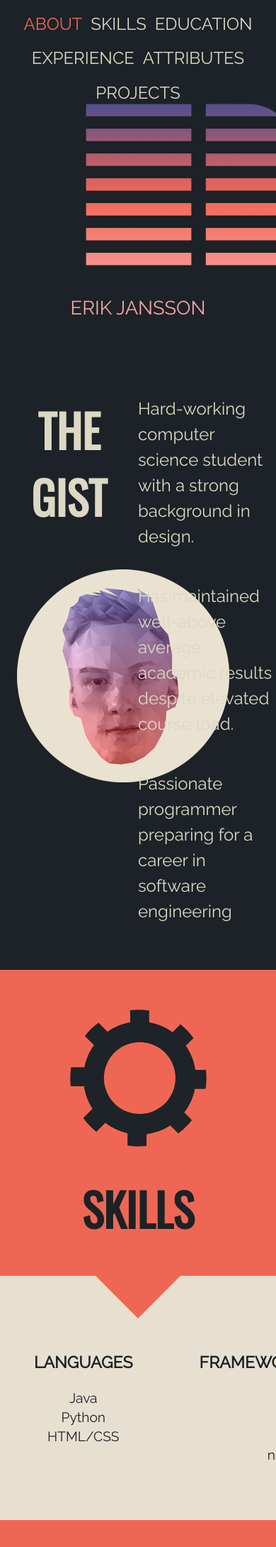
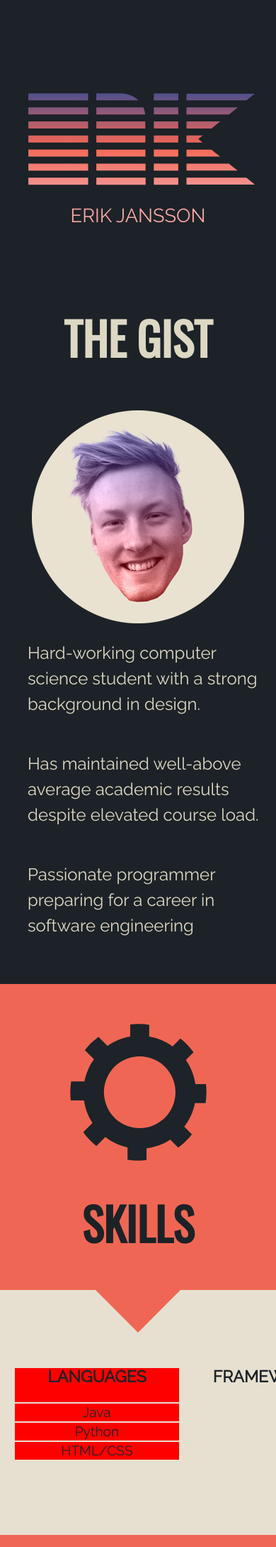
Before and after one commit to iyor/venndev, a Flask app: page /cv in a window 390 px wide; the page is wider, and only the part inside the window is pictured. Shown: the top 2179 px of that part at 71% size. Run offline with Flask 2, Linux system fonts and the light colour scheme; some libraries are stand-ins or nearby versions.

Commit message:
Added new picture and mobile version almost complete

```diff
--- a/app/static/css/cv.css
+++ b/app/static/css/cv.css
@@ -26,13 +26,15 @@ nav a.active, nav a:hover {
     color: #EF6754;
 }
 img {
-	max-width: 100%;}
+	max-width: 100%;
+}
 h1 {
 	display: none;
 }
 #logo {
 	margin-bottom: -1.2em;
 	padding-top: 7em;
+	max-width: 100%;
 }
 #name {
 	color: #F7A6A6;
@@ -112,6 +114,7 @@ section {
 
 #skills table {
 	margin: auto;
+	max-width: 100%;
 }
 
 #skills table thead tr th {
@@ -170,3 +173,45 @@ section {
 	font-size: 200%;
 	text-align: center;
 }
+
+
+@media only screen and (max-width: 800px){
+
+	nav {
+		display: none;
+	}
+	.sectionbody {
+		padding-left: 1em;
+		padding-right: 1em;
+	}
+
+	#logo{
+		padding-left: 0;
+		padding-right: 0;
+	}
+	#titlepic {
+		clear: both;
+		width: 100% !important;
+	}
+	#description {
+		clear: both;
+		width: 90% !important;
+		margin: auto;
+	}
+	#sb1 table tr td:first-child, #sb1 table th:first-child {
+		background: red;
+		display: block;
+	}
+	.project {
+		clear: both;
+		width: 89%;
+		margin-left: auto;
+		margin-right: auto;
+	}
+	#githublink {
+		width: 70%;
+		margin-left: auto;
+		margin-right: auto;
+	}
+
+}
--- a/app/templates/cv.html
+++ b/app/templates/cv.html
@@ -19,7 +19,7 @@
 		</nav>
 		<h1>Curriculum Vitae</h1>
 		<section id="intro" class="target">
-			<img src="/static/img/erik.svg" height="300" width="741" alt="Erik Logo" id="logo"/>
+			<img src="/static/img/erik.svg" alt="Erik Logo" id="logo"/>
 			<p id="name">ERIK JANSSON</p>
 			<div id="gistContainer">
 				<aside id="titlepic"/>
@@ -82,7 +82,7 @@
 		</section>
 		<section id="education" class="target">
 			<div id="sh2" class="sectionhead">
-				<img src="/static/img/eduIcon.svg" height="220" width="379" alt="Education"/>
+				<img src="/static/img/eduIcon.svg" alt="Education"/>
 				<h2>EDUCATION</h2>
 			</div>
 			<div class="arrow-down"></div>
```
Also changed, not shown: app/static/img/portrait.png.
